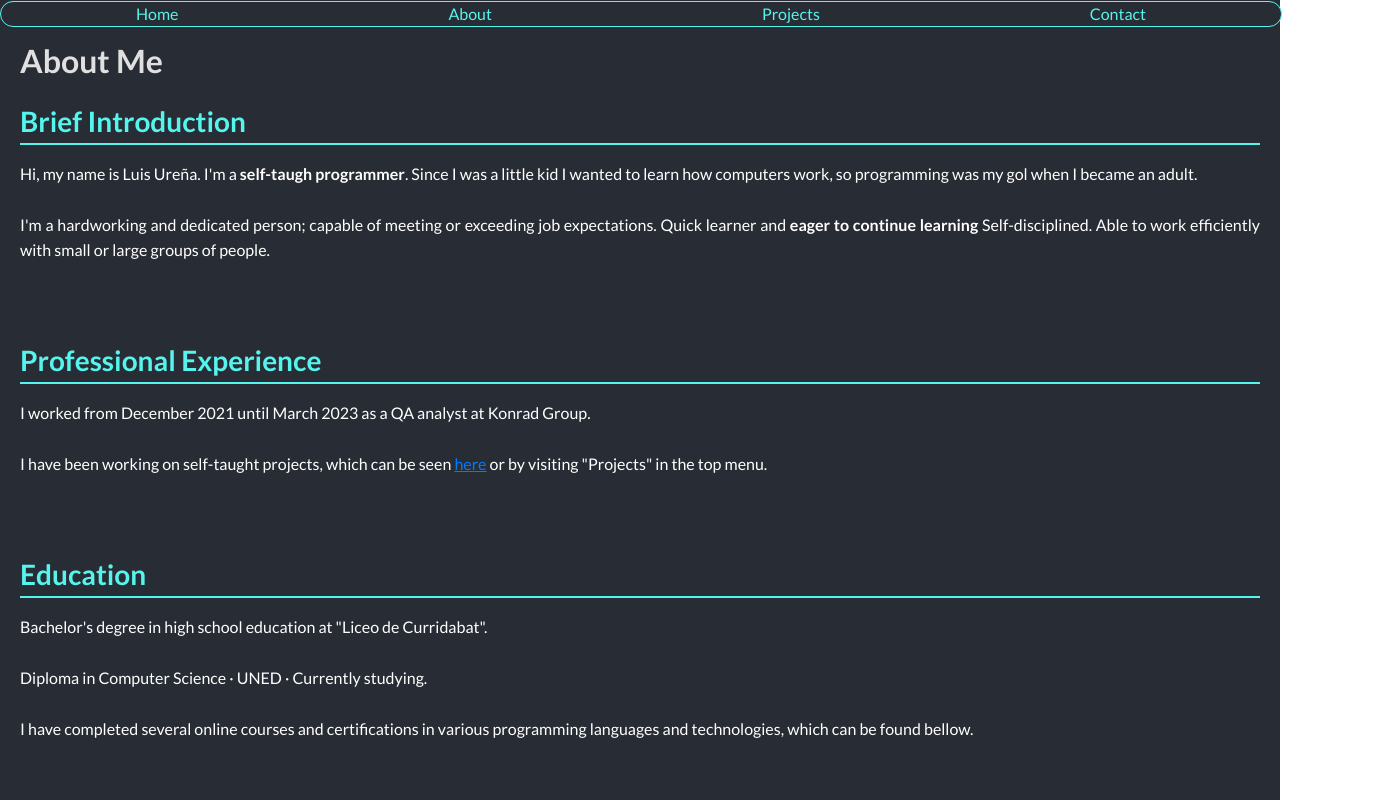
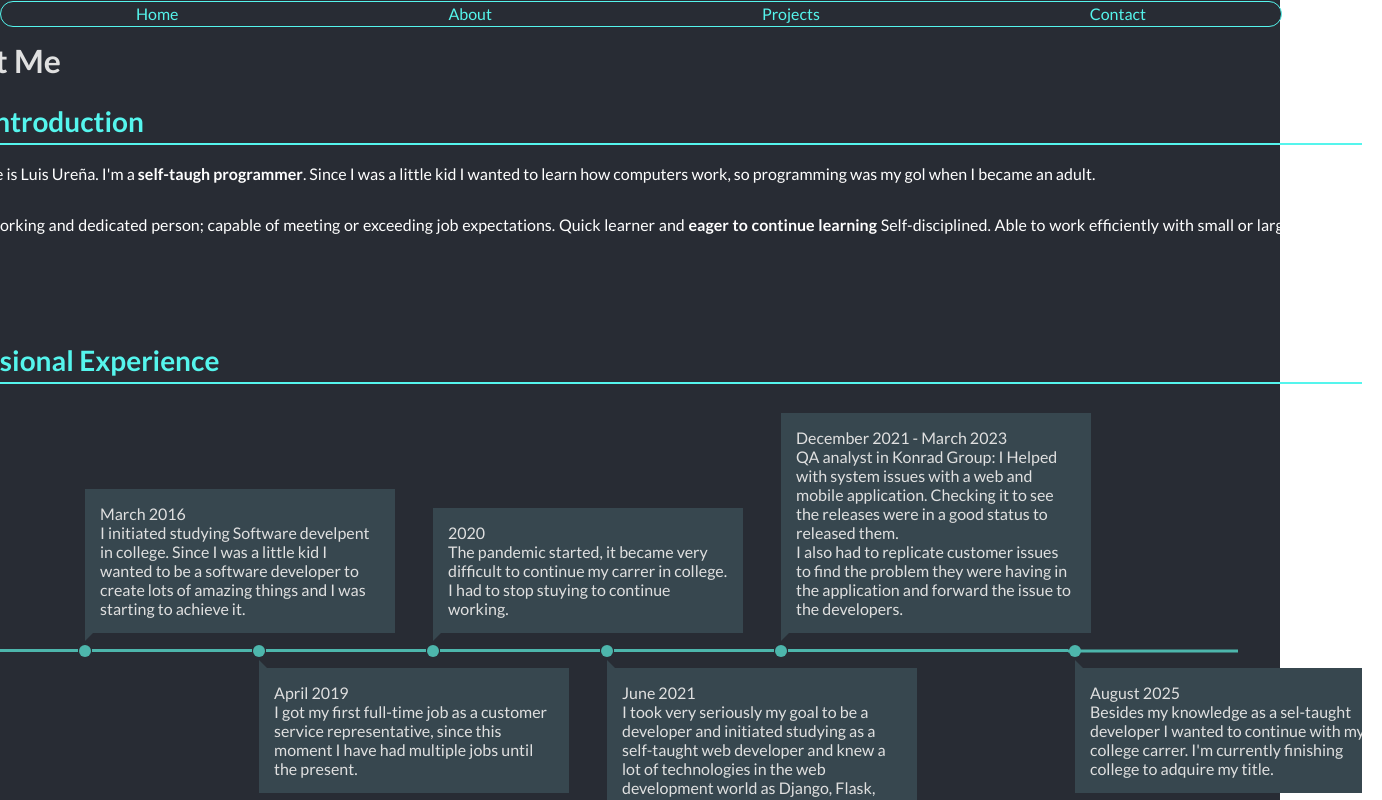
Before and after one commit to SourlyX/portfolio, a React (Create React App) app: page /about in a window 1280 px wide. Shown: the top 800 px of the page, 1382 px wide, since content can reach past the window. Built offline with nearby package versions, Linux system fonts and the light colour scheme.

Commit message:
cambios en la timeline

```diff
--- a/src/App.js
+++ b/src/App.js
@@ -22,7 +22,6 @@ const MainApp = styled.div`
   flex-wrap: wrap;
   justify-content: center;
 `
-
 
 function App() {
 
--- a/src/components/routes/About.js
+++ b/src/components/routes/About.js
@@ -1,6 +1,7 @@
 import React from "react"
 import styled from "styled-components"
 import Certification from "../Certification"
+import TimeLine from "./TimeLine"
 
 const certificationsData = [
   {
@@ -206,8 +207,6 @@ const SectionText = styled.p`
   }
 `
 
-
-
 const AboutPage = () => {
   return (
     <AboutPageContainer>
@@ -219,10 +218,7 @@ const AboutPage = () => {
         Able to work efficiently with small or large groups of people.
       </SectionText>
       <SectionTitle>Professional Experience</SectionTitle>
-      <SectionText>
-        I worked from December 2021 until March 2023 as a QA analyst at Konrad Group.<br/><br/>
-        I have been working on self-taught projects, which can be seen <StyledLink href="/projects">here</StyledLink> or by visiting "Projects" in the top menu.
-      </SectionText>
+      <TimeLine/>
       <SectionTitle>Education</SectionTitle>
       <SectionText>
         Bachelor's degree in high school education at "Liceo de Curridabat".<br/><br/>
--- /dev/null
+++ b/src/components/routes/TimeLine.js
@@ -0,0 +1,186 @@
+import React from "react"
+import styled, { css } from "styled-components"
+
+const Timeline = styled.section`
+  white-space: nowrap;
+  overflow-x: hidden;
+  display: flex;
+  justify-content: center;
+  position: relative;
+
+  ol {
+    font-size: 0;
+    display: flex;
+    align-items: center;
+    padding: 250px 0;
+    gap: 14px;
+    position: relative;
+
+    &::after {
+      content: '';
+      display: inline-block;
+      width: 280px; /* mismo ancho del último div */
+      flex-shrink: 0;
+    }
+  }
+
+  ol li {
+    position: relative;
+    display: inline-block;
+    list-style-type: none;
+    width: 160px;
+    height: 3px;
+    background: #4DB6AC;
+  }
+
+  ol li:last-child {
+    width: 280px;
+  }
+
+  ol li::after {
+    content: '';
+    position: absolute;
+    top: 50%;
+    left: calc(100% + 1px);
+    transform: translateY(-50%);
+    width: 12px;
+    height: 12px;
+    border-radius: 50%;
+    background: #4DB6AC;
+  }
+
+  ol li:last-child::before {
+    content: '';
+    position: absolute;
+    top: 50%;
+    left: 100%;
+    transform: translateY(-50%);
+    width: 170px;
+    height: 3px;
+    background: #4DB6AC;
+  }
+
+  ol li div {
+    position: absolute;
+    left: calc(100% + 7px);
+    width: 280px;
+    padding: 15px;
+    font-size: 1rem;
+    white-space: normal;
+    color: #E0E0E0;
+    background: #37474F;
+  }
+
+  ol li div::before {
+    content: '';
+    position: absolute;
+    top: 100%;
+    left: 0;
+    width: 0;
+    height: 0;
+    border-style: solid;
+  }
+
+  ol li:nth-child(odd) div {
+    top: -16px;
+    transform: translateY(-100%);
+  }
+
+  ol li:nth-child(odd) div::before {
+    top: 100%;
+    border-width: 8px 8px 0 0;
+    border-color: #37474F transparent transparent transparent;
+  }
+
+  ol li:nth-child(even) div {
+    top: calc(100% + 16px);
+  }
+
+  ol li:nth-child(even) div::before {
+    top: -8px;
+    border-width: 8px 0 0 8px;
+    border-color: transparent transparent transparent #37474F;
+  }
+`
+
+const Arrows = styled.div`
+`
+
+const Arrow = styled.button`
+  ${(props) => props.prev && css`
+  `}
+
+  ${(props) => props.next && css`
+  `}
+
+  ${(props) => props.disabled && css`
+  `}
+`
+
+const TimeLine = () => {
+return (
+      <Timeline>
+        <ol>
+          <li>
+            <div>
+              <time>March 2016</time>
+              <br/>I initiated studying Software develpent in college. Since I was a
+              little kid I wanted to be a software developer to create lots of amazing
+              things and I was starting to achieve it.
+            </div>
+          </li>
+          <li>
+            <div>
+              <time>April 2019</time>
+              <br/>I got my first full-time job as a customer service representative,
+              since this moment I have had multiple jobs until the present.
+            </div>
+          </li>
+          <li>
+            <div>
+              <time>2020</time>
+              <br/>The pandemic started, it became very difficult to continue my carrer
+              in college. I had to stop stuying to continue working.
+            </div>
+          </li>
+          <li>
+            <div>
+              <time>June 2021</time>
+              <br/>I took very seriously my goal to be a developer and initiated studying
+              as a self-taught web developer and knew a lot of technologies in the web
+              development world as Django, Flask, Agular, Vue, React and also initiated
+              getting to know the databases as SQL and MongoDB.
+            </div>
+          </li>
+          <li>
+            <div>
+              <time>December 2021 - March 2023</time>
+              <br/>QA analyst in Konrad Group: I Helped with system issues with a
+              web and mobile application. Checking it to see the releases were in a
+              good status to released them.
+              <br/> I also had to replicate customer issues to find the problem they
+              were having in the application and forward the issue to the developers.
+            </div>
+          </li>
+          <li>
+            <div>
+              <time>August 2025</time>
+              <br/>Besides my knowledge as a sel-taught developer I wanted to continue with
+              my college carrer. I'm currently finishing college to adquire my title.
+            </div>
+          </li>
+        </ol>
+
+        {/*<Arrows>
+          <Arrow prev disabled>
+            <img src="arrowPrev.svg" alt="prev arrow"/>
+          </Arrow>
+          <Arrow>
+            <img src="arrowNext.svg" alt="next arrow"/>
+          </Arrow>
+        </Arrows>*/}
+      </Timeline>
+  )
+}
+
+export default TimeLine
```
Also changed, not shown: src/setupTests.js (deleted, +0 -5 lines), public/images/projects/Screenshot 2025-07-29 192711.png (added), public/images/projects/Screenshot 2025-07-29 192742.png (added).
